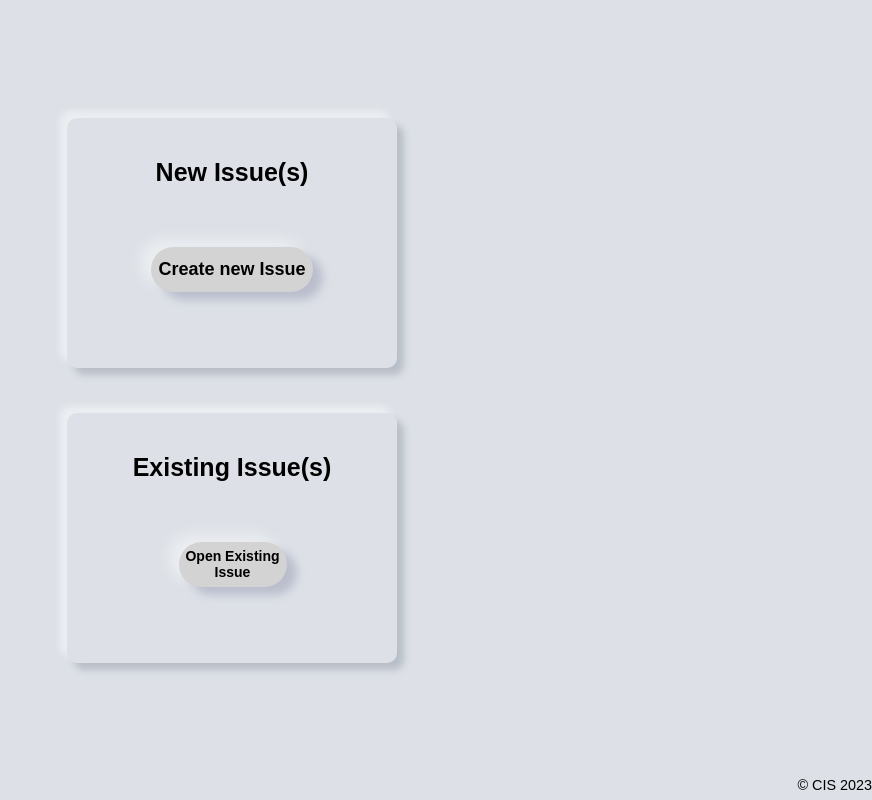
After one commit to santoshki/PRtool_alphav1, a Flask app: template entities/templates/issue_board.html in a window 1280 px wide. The commit adds this page. Shown: the whole page, without its empty margins (408-1280 px from the left). Run offline with Flask 3, Linux system fonts and the light colour scheme; the template is opened without the code that fills it, so the values that code supplies are empty.

```diff
--- /dev/null
+++ b/entities/app.py
@@ -0,0 +1,70 @@
+from flask import Flask, render_template, request, redirect
+from flask_login import login_required, current_user, login_user, logout_user
+from models import UserModel, db, login
+
+app = Flask(__name__)
+app.secret_key = 'xyz'
+
+app.config['SQLALCHEMY_DATABASE_URI'] = 'sqlite:///data.db'
+app.config['SQLALCHEMY_TRACK_MODIFICATIONS'] = False
+
+db.init_app(app)
+login.init_app(app)
+login.login_view = 'login'
+
+
+@app.before_request
+def create_table():
+    db.create_all()
+
+
+@app.route('/blogs')
+@login_required
+def blog():
+    return render_template('blog.html')
+
+
+@app.route('/login', methods=['POST', 'GET'])
+def login():
+    if current_user.is_authenticated:
+        return redirect('/blogs')
+
+    if request.method == 'POST':
+        email = request.form['email']
+        user = UserModel.query.filter_by(email=email).first()
+        if user is not None and user.check_password(request.form['password']):
+            login_user(user)
+            return redirect('/blogs')
+
+    return render_template('login.html')
+
+
+@app.route('/register', methods=['POST', 'GET'])
+def register():
+    if current_user.is_authenticated:
+        return redirect('/blogs')
+
+    if request.method == 'POST':
+        email = request.form['email']
+        username = request.form['username']
+        password = request.form['password']
+
+        if UserModel.query.filter_by(email=email).first():
+            return ('Email already Present')
+
+        user = UserModel(email=email, username=username)
+        user.set_password(password)
+        db.session.add(user)
+        db.session.commit()
+        return redirect('/login')
+    return render_template('register.html')
+
+
+@app.route('/logout')
+def logout():
+    logout_user()
+    return redirect('/blogs')
+
+
+if __name__ == '__main__':
+    app.run(debug=True)
--- a/entities/models.py
+++ b/entities/models.py
@@ -8,8 +8,7 @@ db = SQLAlchemy()
 
 
 class UserModel(UserMixin, db.Model):
-    #__tablename__ = 'users'
-    __tablename__ = 'user_credentials'
+    __tablename__ = 'users'
 
     id = db.Column(db.Integer, primary_key=True)
     email = db.Column(db.String(80), unique=True)
--- /dev/null
+++ b/entities/static/css/issue_board_style.css
@@ -0,0 +1,175 @@
+*{
+  margin:0;
+  padding: 0;
+  box-sizing: border-box;
+  font-family: 'Poppins', sans-serif;
+}
+
+html,body{
+  height: 100%;
+}
+
+body{
+  display: grid;
+  place-items: center;
+  text-align: center;
+  background: #dde1e7;
+}
+
+.content{
+  width: 330px;
+  background: #dde1e7;
+  border-radius: 10px;
+  margin-top:25px;
+  margin-bottom:45px;
+  padding: 40px 30px;
+  box-shadow: -7px -7px 7px #ffffff73,
+              7px 7px 7px rgba(94, 104, 121, 0.288);
+}
+.content img{
+  width: 90px;
+  height: 90px;
+  margin-top: -100px;
+  border-radius: 50px;
+  box-shadow:
+
+  0px 0px 2px #5f5f5f,
+  0px 0px 0px 5px #ecf0f3,
+  8px 8px 15px #a7aaaf,
+  -8px -8px 15px #ffffff
+  ;
+}
+.content .text{
+  font-size: 25px;
+  font-weight: 600;
+  margin-bottom: 35px;
+  color: #000;
+}
+.content .field{
+  height: 50px;
+  width: 100%;
+  display: flex;
+  position: relative;
+}
+
+.field input{
+  height: 100%;
+  width: 100%;
+  padding-left: 45px;
+  font-size: 18px;
+  outline: none;
+  border: none;
+  color: #595959;
+  background: #dde1e7;
+  border-radius: 25px;
+  box-shadow: inset 7px 7px 5px #babecc,
+              inset -10px -10px 12px #ffffff73;
+}
+
+.field input:focus ~ label{
+  box-shadow: inset 2px 2px 7px #babecc,
+              inset -2px -2px 5px #ffffff73;
+}
+
+.field:nth-child(2){
+  margin-top: 20px;
+}
+
+.field span{
+  position: absolute;
+  width: 50px;
+  line-height: 50px;
+  color: #595959;
+}
+
+.field label{
+  position: absolute;
+  top: 50%;
+  left: 45px;
+  pointer-events: none;
+  color: #666666;
+  transform: translateY(-50%);
+}
+
+
+.field input:focus ~ label{
+  opacity: 0;
+}
+button{
+  margin: 25px 0 0 0;
+  width: 100%;
+  height: 50px;
+  color: #000;
+  font-size: 18px;
+  font-weight: 600;
+  background: #D3D3D3;
+  border: none;
+  outline: none;
+  cursor: pointer;
+  border-radius: 25px;
+  box-shadow: 10px 8px 10px #babecc,
+              -10px -7px 15px #ffffff73;
+}
+
+button:focus{
+  color: #3498db;
+  box-shadow: inset 3px 3px 4px #babecc,
+              inset -4px -4px 5px #ffffff73;
+}
+button {
+  transition-duration: 0.4s;
+}
+
+button:hover {
+  background-color: #4CAF50; /* Green */
+  color: white;
+}
+
+.button1{
+  margin: 25px 0 0 0;
+  width: 60%;
+  height: 45px;
+  color: #000;
+  font-size: 18px;
+  font-weight: 600;
+  background: #D3D3D3;
+  border: none;
+  outline: none;
+  cursor: pointer;
+
+  box-shadow: 10px 8px 10px #babecc,
+              -10px -7px 15px #ffffff73;
+}
+.button2{
+  margin: 25px 0 0 0;
+  margin-left:1px;
+  width: 40%;
+  height: 45px;
+  color: #000;
+  font-size: 14px;
+  font-weight: 600;
+  background: #D3D3D3;
+  border: none;
+  outline: none;
+  cursor: pointer;
+  display: inline-block;
+
+  box-shadow: 10px 8px 10px #babecc,
+              -10px -7px 15px #ffffff73;
+}
+
+footer {
+      display: flex;
+      justify-content: center;
+      margin-top: auto;
+    }
+
+    p.copyright {
+        position: absolute;
+        width: 100%;
+        color: #fffff;
+        line-height: 30px;
+        font-size: 0.9em;
+        text-align: right;
+        bottom:0;
+    }
--- /dev/null
+++ b/entities/templates/blog.html
@@ -0,0 +1,5 @@
+<h2>Welcome to the Blog</h2>
+
+<h3>Hi {{ current_user.username }}</h3>
+
+<a href="{{ url_for('logout')}}">Logout Here</a>
--- /dev/null
+++ b/entities/templates/issue_board.html
@@ -0,0 +1,21 @@
+<!--font-awesome icon CDN link-->
+
+<link rel="stylesheet" href="https://cdnjs.cloudflare.com/ajax/libs/font-awesome/4.7.0/css/font-awesome.min.css">
+<link rel="stylesheet" href="{{ url_for('static',filename='css/issue_board_style.css') }}">
+<title>Issue Board</title>
+ <form method="post">
+  <div class="content">
+ <!--Image & Title-->
+    <div class="text">New Issue(s)</div>
+
+        <button class="button button1" name="button" value="new_issue" type="submit" id="new_issue">Create new Issue</button> <br><br><br>
+  </div>
+  <div class="content">
+ <!--Image & Title-->
+    <div class="text">Existing Issue(s)</div>
+        <button class="button button2" name="button" value="existing_issues" type="submit" id="login">Open Existing Issue</button> <br><br><br>
+  </div>
+     <footer>
+            <p class="copyright">© CIS 2023</p>
+        </footer>
+ </form>
```
Also changed, not shown: database/db_create.py (+17 -6 lines), database/db_insert.py (added, +18 -0 lines), database/db_read.py (+8 -0 lines), database/db_update.py (added, +18 -0 lines), entities/entity.py (+83 -32 lines), entities/templates/forgot_password_screen.html (added, +21 -0 lines), entities/templates/login.html (added, +8 -0 lines), entities/templates/login_screen.html (+2 -2 lines), entities/templates/register.html (added, +9 -0 lines), entities/templates/sign_up_screen.html (+3 -17 lines), usecases/config_parser.py (+12 -0 lines), database/pr_database.db (deleted).
